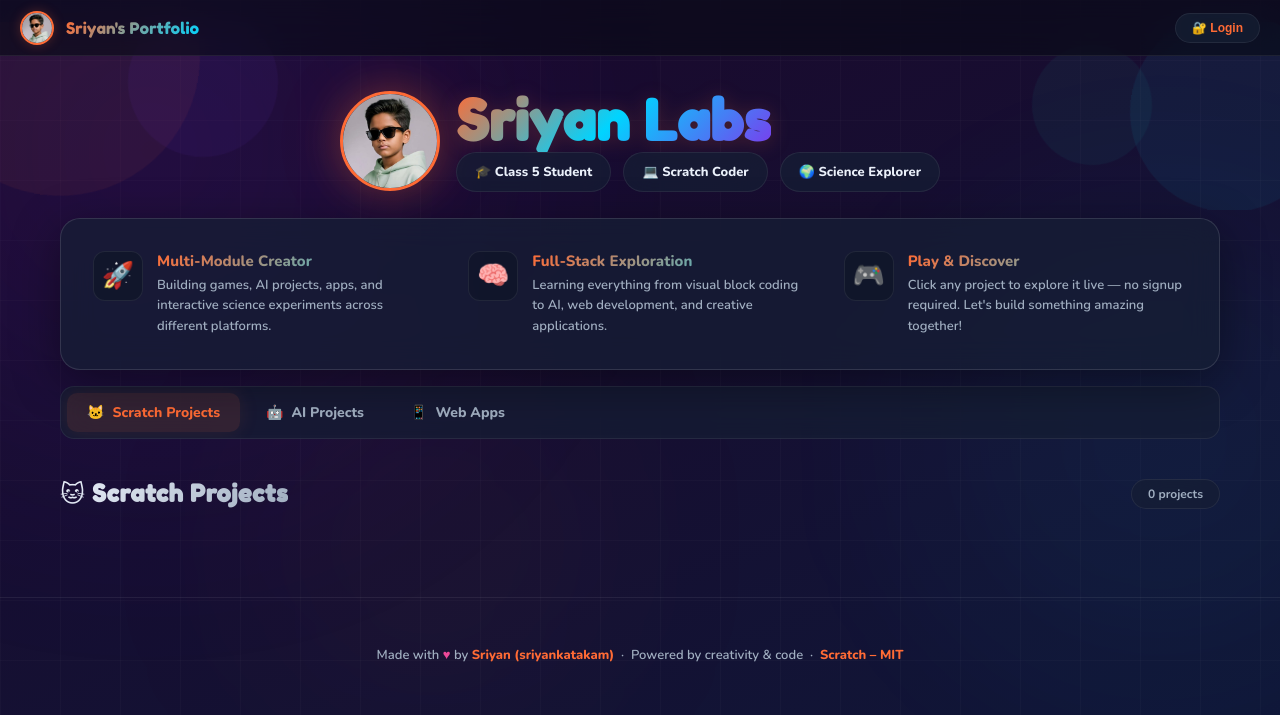
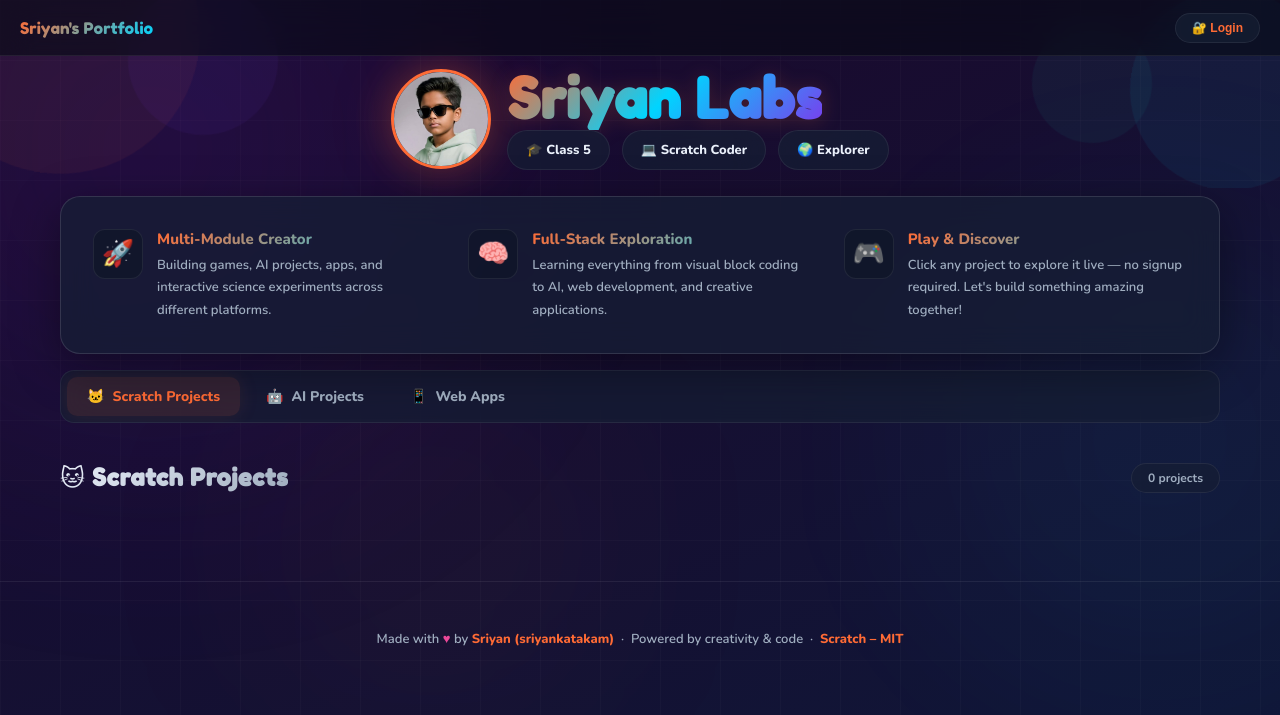
Before and after one commit to sriyan-katakam/sriyan-katakam.github.io, a plain HTML site: page index.html in a window 1280 px wide. Drawn offline with nearby package versions, Linux system fonts and the light colour scheme; no server answers.

Commit message:
Update index.html

```diff
--- a/index.html
+++ b/index.html
@@ -1,4 +1,4 @@
-in<!DOCTYPE html>
+<!DOCTYPE html>
 <html lang="en">
 <head>
   <meta charset="UTF-8">
@@ -455,10 +455,7 @@
 <!-- Minimal Topbar -->
 <nav class="topbar" id="topbar">
   <div class="topbar-left">
-    <div class="topbar-avatar">
-      <img src="images/sriyan.png" alt="Sriyan" onerror="this.parentElement.textContent='🐱'">
-    </div>
-    <span class="topbar-name">Sriyan's Portfolio</span>
+  <span class="topbar-name">Sriyan's Portfolio</span>
   </div>
   <button class="login-btn" id="authBtn">🔐 Login</button>
 </nav>
@@ -485,9 +482,9 @@
       <h1>Sriyan Labs</h1>
 
       <div class="hero-stats">
-        <div class="stat-pill">🎓 Class 5 Student</div>
+        <div class="stat-pill">🎓 Class 5</div>
         <div class="stat-pill">💻 Scratch Coder</div>
-        <div class="stat-pill">🌍 Science Explorer</div>
+        <div class="stat-pill">🌍 Explorer</div>
       </div>
     </div>
 
```
